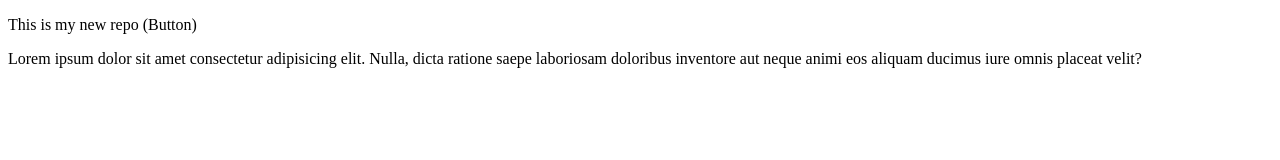
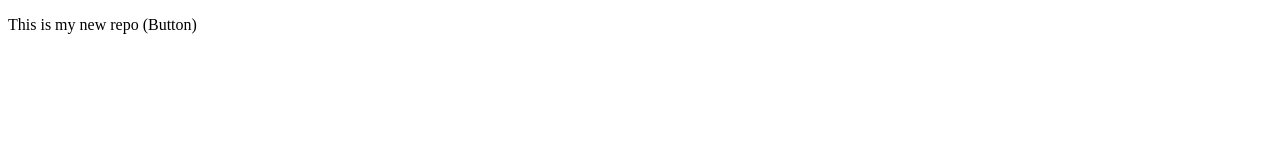
Before and after one commit to Sunil-121/Localrep, a plain HTML site: page index.html in a window 1280 px wide. Drawn offline with Linux system fonts and the light colour scheme.

```diff
--- a/index.html
+++ b/index.html
@@ -8,6 +8,6 @@
 <body>
     <p>This is my new repo (Button) </p>
 
-    <P>Lorem ipsum dolor sit amet consectetur adipisicing elit. Nulla, dicta ratione saepe laboriosam doloribus inventore aut neque animi eos aliquam ducimus iure omnis placeat velit?</P>
+
 </body>
 </html>
```
